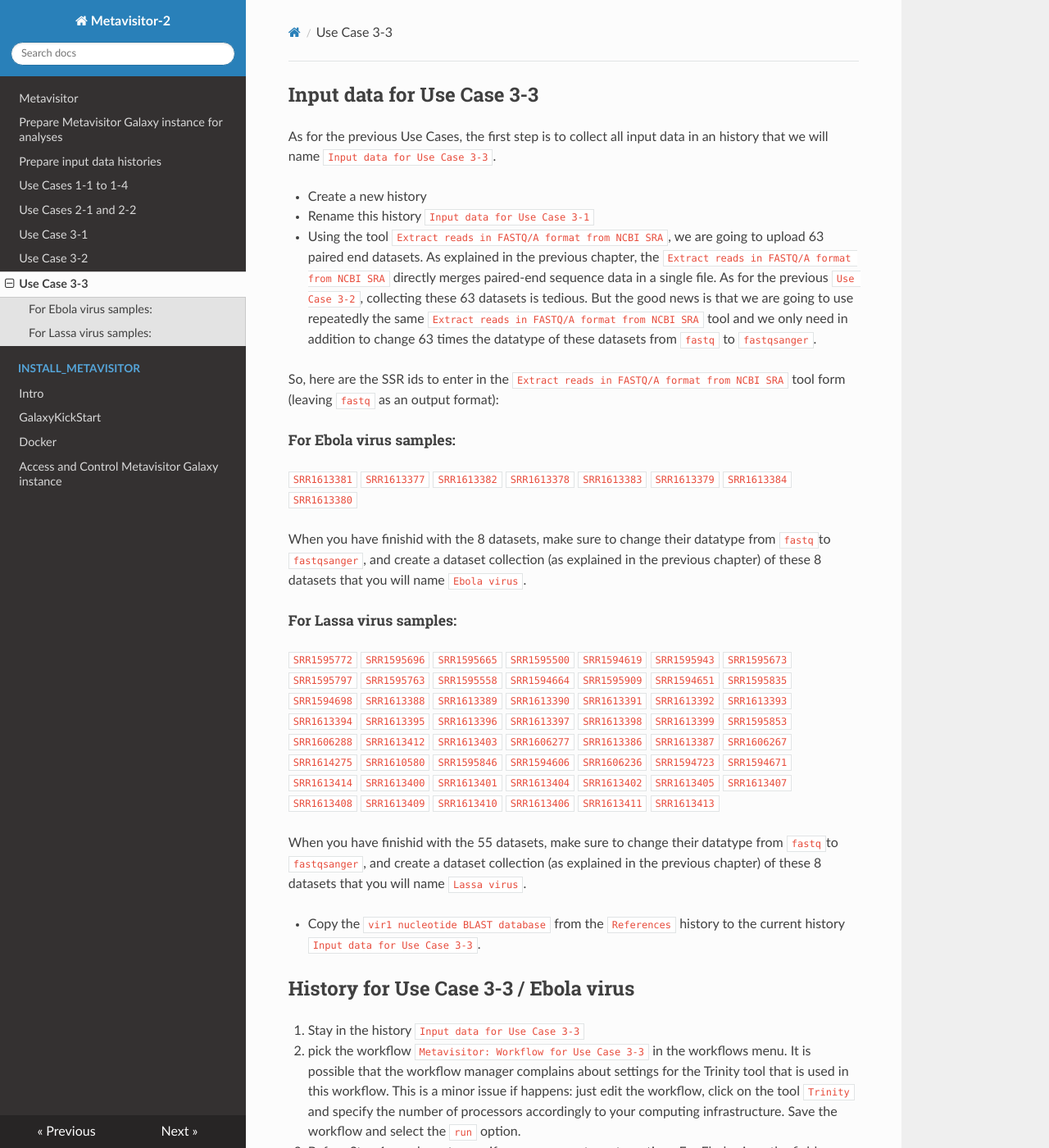
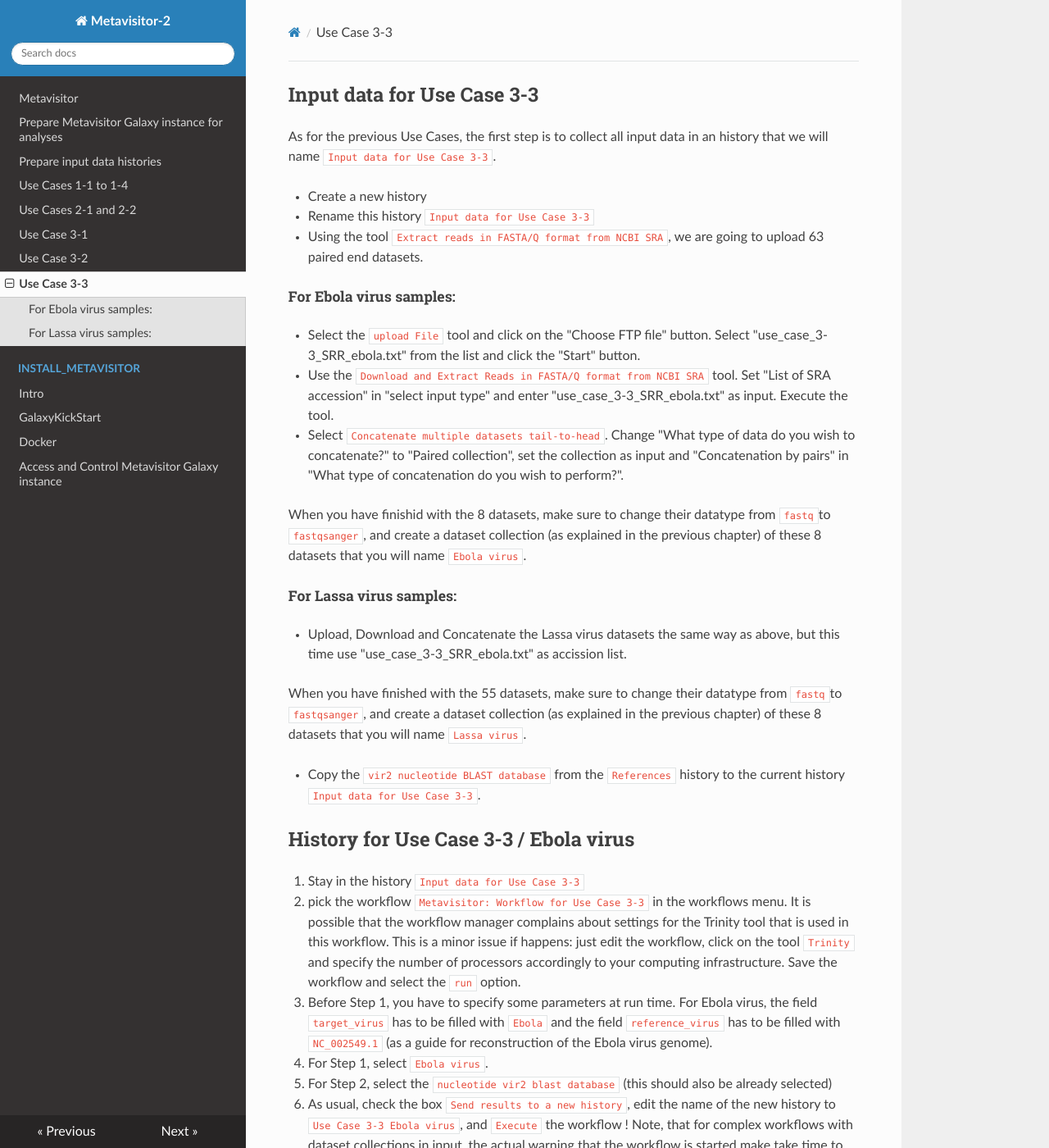
Before and after one commit to ARTbio/metavisitor, an MkDocs documentation site: the page built from docs/use_case_3-3.md, in a window 1280 px wide and 1400 px high. Shown: the whole window at 82% size. Built offline with MkDocs 1.6.1, drawn with Linux system fonts in a browser that asks for light colours; nearby versions of some CDN libraries; old or Windows-style settings are respelled for this version of MkDocs; some of the changed text lies outside the part shown.

Commit message:
Change the upload process

```diff
--- a/docs/use_case_3-3.md
+++ b/docs/use_case_3-3.md
@@ -3,92 +3,31 @@
 As for the previous Use Cases, the first step is to collect all input data in an history that we will name `Input data for Use Case 3-3`.
 
 - Create a new history
-- Rename this history `Input data for Use Case 3-1`
-- Using the tool `Extract reads in FASTQ/A format from NCBI SRA`, we are going to upload 63 paired end datasets. As explained in the previous chapter, the `Extract reads in FASTQ/A format from NCBI SRA` directly merges paired-end sequence data in a single file. As for the previous `Use Case 3-2`, collecting these 63 datasets is tedious. But the good news is that we are going to use repeatedly  the same `Extract reads in FASTQ/A format from NCBI SRA` tool and we only need in addition to change 63 times the datatype of these datasets from `fastq` to `fastqsanger`.
-
-So, here are the SSR ids to enter in the `Extract reads in FASTQ/A format from NCBI SRA` tool form (leaving `fastq` as an output format):
+- Rename this history `Input data for Use Case 3-3`
+- Using the tool `Extract reads in FASTA/Q format from NCBI SRA`, we are going to upload 63 paired end datasets.
 
 ##### For Ebola virus samples:
 
-`SRR1613381`
-`SRR1613377`
-`SRR1613382`
-`SRR1613378`
-`SRR1613383`
-`SRR1613379`
-`SRR1613384`
-`SRR1613380`
+- Select the `upload File` tool and click on the "Choose FTP file" button. Select "use_case_3-3_SRR_ebola.txt" from the list and click the "Start" button.
+- Use the `Download and Extract Reads in FASTA/Q format from NCBI SRA` tool. Set "List of SRA accession" in "select input type" and enter "use_case_3-3_SRR_ebola.txt" as input. Execute the tool.
+- Select `Concatenate multiple datasets tail-to-head`. Change "What type of data do you wish to concatenate?" to "Paired collection", set the collection as input and "Concatenation by pairs" in "What type of concatenation do you wish to perform?".
 
 When you have finishid with the 8 datasets, make sure to change their datatype from `fastq`to `fastqsanger`, and create a dataset collection (as explained in the previous chapter) of these 8 datasets that you will name `Ebola virus`.
 
 ##### For Lassa virus samples:
 
-`SRR1595772`
-`SRR1595696`
-`SRR1595665`
-`SRR1595500`
-`SRR1594619`
-`SRR1595943`
-`SRR1595673`
-`SRR1595797`
-`SRR1595763`
-`SRR1595558`
-`SRR1594664`
-`SRR1595909`
-`SRR1594651`
-`SRR1595835`
-`SRR1594698`
-`SRR1613388`
-`SRR1613389`
-`SRR1613390`
-`SRR1613391`
-`SRR1613392`
-`SRR1613393`
-`SRR1613394`
-`SRR1613395`
-`SRR1613396`
-`SRR1613397`
-`SRR1613398`
-`SRR1613399`
-`SRR1595853`
-`SRR1606288`
-`SRR1613412`
-`SRR1613403`
-`SRR1606277`
-`SRR1613386`
-`SRR1613387`
-`SRR1606267`
-`SRR1614275`
-`SRR1610580`
-`SRR1595846`
-`SRR1594606`
-`SRR1606236`
-`SRR1594723`
-`SRR1594671`
-`SRR1613414`
-`SRR1613400`
-`SRR1613401`
-`SRR1613404`
-`SRR1613402`
-`SRR1613405`
-`SRR1613407`
-`SRR1613408`
-`SRR1613409`
-`SRR1613410`
-`SRR1613406`
-`SRR1613411`
-`SRR1613413`
+- Upload, Download and Concatenate the Lassa virus datasets the same way as above, but this time use "use_case_3-3_SRR_ebola.txt" as accission list.
 
-When you have finishid with the 55 datasets, make sure to change their datatype from `fastq`to `fastqsanger`, and create a dataset collection (as explained in the previous chapter) of these 8 datasets that you will name `Lassa virus`.
+When you have finished with the 55 datasets, make sure to change their datatype from `fastq`to `fastqsanger`, and create a dataset collection (as explained in the previous chapter) of these 8 datasets that you will name `Lassa virus`.
 
-- Copy the `vir1 nucleotide BLAST database` from the `References` history to the current history `Input data for Use Case 3-3`.
+- Copy the `vir2 nucleotide BLAST database` from the `References` history to the current history `Input data for Use Case 3-3`.
 
 ## History for Use Case 3-3 / Ebola virus
 1. Stay in the history `Input data for Use Case 3-3`
 - pick the workflow `Metavisitor: Workflow for Use Case 3-3` in the workflows menu. It is possible that the workflow manager complains about settings for the Trinity tool that is used in this workflow. This is a minor issue if happens: just edit the workflow, click on the tool `Trinity` and specify the number of processors accordingly to your computing infrastructure. Save the workflow and select the `run` option.
 - Before Step 1, you have to specify some parameters at run time. For Ebola virus, the field `target_virus` has to be filled with `Ebola` and the field `reference_virus` has to be filled with `NC_002549.1` (as a guide for reconstruction of the Ebola virus genome).
 - For Step 1, select `Ebola virus`.
-- For Step 2, select the `nucleotide vir1 blast database` (this should also be already selected)
+- For Step 2, select the `nucleotide vir2 blast database` (this should also be already selected)
 - As usual, check the box `Send results to a new history`, edit the name of the new history to `Use Case 3-3 Ebola virus`, and `Execute` the workflow ! Note, that for complex workflows with dataset collections in input, the actual warning that the workflow is started make take time to show up; you can even have a "504 Gateway Time-out" warning. This is not a serious issue: just go in your `User` -> `Saved history` menu, you will see your `Use Case 3-3 Ebola virus` history running and you will be able to access it.
 
 The workflow for Use Case 3-3 may take a long time. Be patient.
@@ -98,7 +37,7 @@
 - pick the workflow `Metavisitor: Workflow for Use Case 3-3` in the workflows menu. It is possible that the workflow manager complains about settings for the Trinity tool that is used in this workflow. This is a minor issue if happens: just edit the workflow, click on the tool `Trinity` and specify the number of processors accordingly to your computing infrastructure. Save the workflow and select the `run` option.
 - Before Step 1, you have to specify some parameters at run time. For Lassa virus, the field `target_virus` has to be filled with `Lassa` and the field `reference_virus` has to be filled with `NC_004297.1` (as a guide for reconstruction of the segment L of the Lassa virus genome).
 - For Step 1, select `Lassa virus`.
-- For Step 2, select the `nucleotide vir1 blast database` (this should also be already selected)
+- For Step 2, select the `nucleotide vir2 blast database` (this should also be already selected)
 - As usual, check the box `Send results to a new history`, edit the name of the new history to `Use Case 3-3 Lassa virus segment L`, and `Execute` the workflow ! Note, that for complex workflows with dataset collections in input, the actual warning that the workflow is started make take time to show up; you can even have a "504 Gateway Time-out" warning. This is not a serious issue: just go in your `User` -> `Saved history` menu, you will see your `Use Case 3-3 Lassa virus segment L` history running and you will be able to access it.
 
 The workflow for Use Case 3-3 may take a long time. Be patient.
@@ -108,7 +47,7 @@
 - pick the workflow `Metavisitor: Workflow for Use Case 3-3` in the workflows menu. It is possible that the workflow manager complains about settings for the Trinity tool that is used in this workflow. This is a minor issue if happens: just edit the workflow, click on the tool `Trinity` and specify the number of processors accordingly to your computing infrastructure. Save the workflow and select the `run` option.
 - Before Step 1, you have to specify some parameters at run time. For Lassa virus, the field `target_virus` has to be filled with `Lassa` and the field `reference_virus` has to be filled with `NC_004296.1` (as a guide for reconstruction of the segment S of the Lassa virus genome).
 - For Step 1, select `Lassa virus` (this should be already selected).
-- For Step 2, select the `nucleotide vir1 blast database` (this should also be already selected)
+- For Step 2, select the `nucleotide vir2 blast database` (this should also be already selected)
 - As usual, check the box `Send results to a new history`, edit the name of the new history to `Use Case 3-3 Lassa virus segment S`, and `Execute` the workflow ! Note, that for complex workflows with dataset collections in input, the actual warning that the workflow is started make take time to show up; you can even have a "504 Gateway Time-out" warning. This is not a serious issue: just go in your `User` -> `Saved history` menu, you will see your `Use Case 3-3 Lassa virus segment S` history running and you will be able to access it.
 
 The workflow for Use Case 3-3 may take a long time. Be patient.
```
